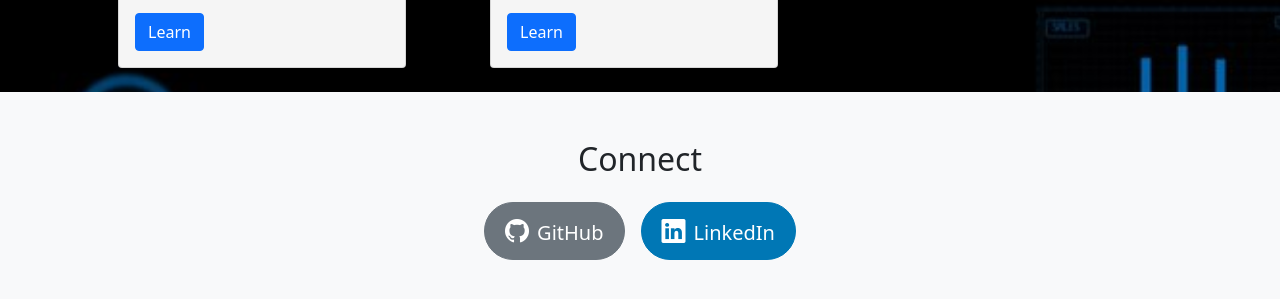
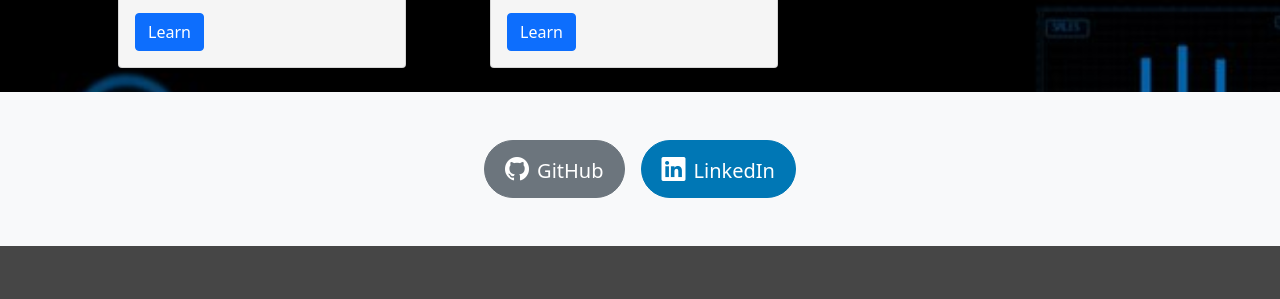
Before and after one commit to Kmohamedalie/Business-Intelligence-Portfolio, a plain HTML site: page index.html in a window 1280 px wide. Shown: the part 819-1118 px from the top of the page. After the commit the page ends 1065 px from the top, so only its background shows below. Drawn offline with nearby package versions, Linux system fonts and the light colour scheme.

Commit message:
Update index.html

```diff
--- a/index.html
+++ b/index.html
@@ -163,12 +163,9 @@
 
 
 
-
-
-  <!--Social media links-->
+<!--Social media links-->
 <section class="social-buttons py-5 bg-light">
   <div class="container">
-    <h2 class="text-center mb-4">Connect</h2>
     <div class="row justify-content-center">
       <div class="col-md-8">
         <div class="d-flex flex-wrap justify-content-center gap-3">
```
